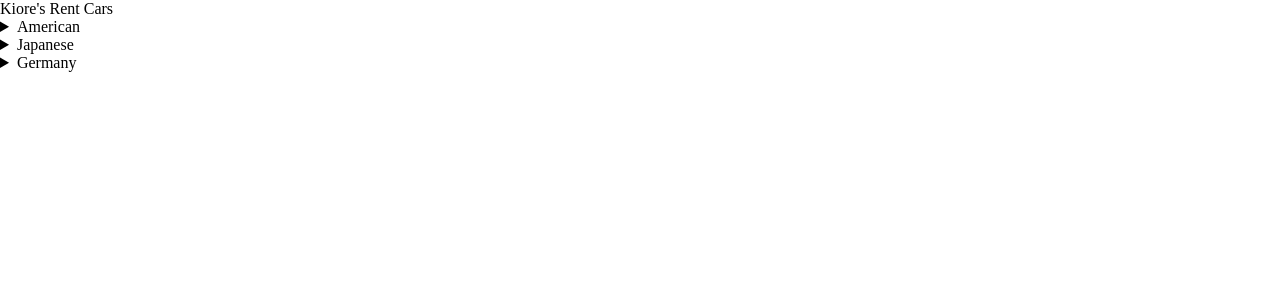
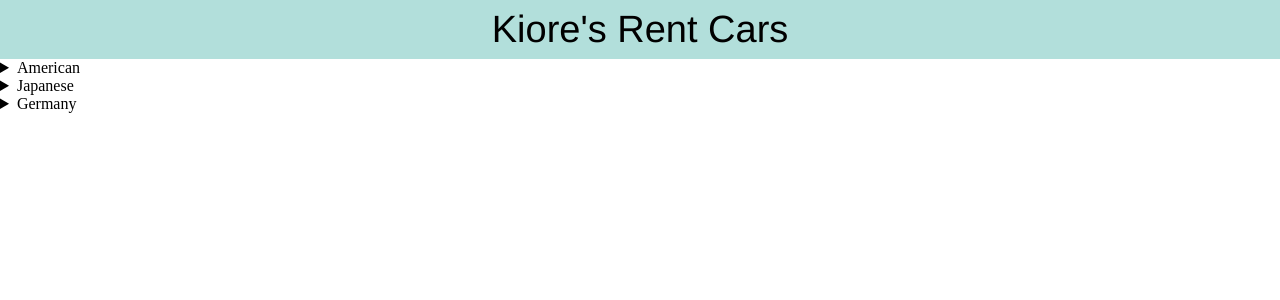
Before and after one commit to Kiore0613/week6, an Angular app in the folder homework1/: page / in a window 1280 px wide. Shown: the top 300 px of the page. Built offline with nearby package versions, Linux system fonts and the light colour scheme.

Commit message:
Header style

```diff
--- a/homework1/src/app/modules/layout/layout/layout.component.scss
+++ b/homework1/src/app/modules/layout/layout/layout.component.scss
@@ -0,0 +1,10 @@
+@import '../../../../assets/styles/variables';
+
+header {
+  display: flex;
+  justify-content: center;
+  padding: 8px;
+  background: $primary;
+  font-family: $font-family;
+  font-size: $header-size;
+}
--- a/homework1/src/assets/styles/_variables.scss
+++ b/homework1/src/assets/styles/_variables.scss
@@ -20,7 +20,8 @@ $secondary-dark: $dark-teal;
 $text-color: $black;
 
 //Text size
-$header-size: 36px;
+$header-size: 38px;
+$title-size: 36px;
 $subtitle-size: 18px;
 $text-size: 16px;
 
```
